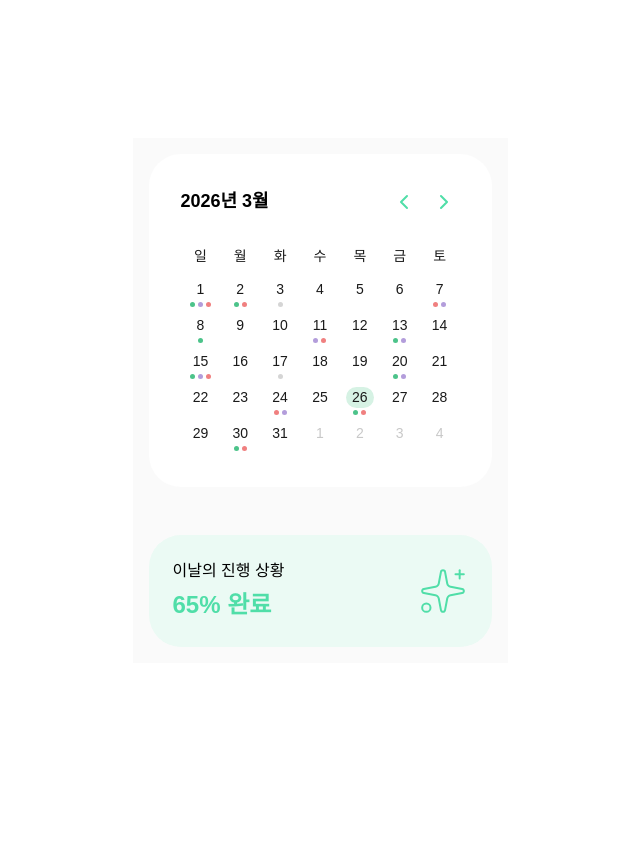
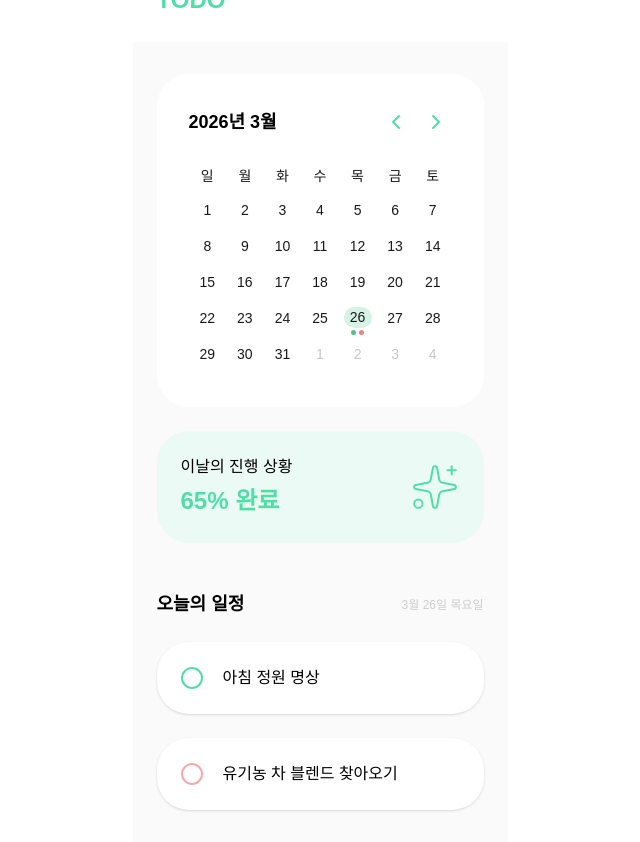
Before and after one commit to deepdive-01/goorm-todo-front, a React (Vite) app: page /calendar in a window 1280 px wide. Shown: the whole page, without its empty margins (320-960 px from the left). Before the commit the page ends 800 px from the top, so only its background shows below. Built offline with nearby package versions, Linux system fonts and the light colour scheme; a web font is replaced by a local one.

Commit message:
feat: 오늘의 일정 구현

```diff
--- /dev/null
+++ b/src/pages/calendar/components/CalendarSectionHeader.tsx
@@ -0,0 +1,20 @@
+import Text from '@/components/Text';
+
+type CalendarSectionHeaderProps = {
+  title: string;
+  dateLabel?: string;
+};
+
+export default function CalendarSectionHeader({ title, dateLabel }: CalendarSectionHeaderProps) {
+  return (
+    <header className="w-full flex justify-between items-center">
+      <h2>
+        <Text variant="heading">{title}</Text>
+      </h2>
+
+    {dateLabel && (
+        <Text variant="caption" className="text-gray-text">{dateLabel}</Text>
+    )}
+    </header>
+  );
+}
--- a/src/pages/calendar/index.tsx
+++ b/src/pages/calendar/index.tsx
@@ -1,19 +1,54 @@
 import { useState } from 'react';
+import { format } from 'date-fns';
+import { ko } from 'date-fns/locale';
+import Header from '@/components/Header';
+import CalendarSectionHeader from './components/CalendarSectionHeader';
+import TodoItem from '@/components/TodoItem';
+import Calendar, { type DayEvent } from './components/Calendar';
 import TodayProgress from './components/TodayProgress';
-import Calendar from './components/Calendar';
+
+const DUMMY_EVENTS: DayEvent[] = [
+  { date: new Date(), categories: ['focus', 'quick'] },
+];
+
+const DUMMY_TASKS = [
+  { id: '1', text: '아침 정원 명상',           category: 'focus'  as const },
+  { id: '2', text: '유기농 차 블렌드 찾아오기', category: 'quick'  as const },
+];
+
+const openTodoModal = () => {};
 
 export default function CalendarPage() {
-  const [selectedDate, setSelectedDate] = useState<Date | null>(new Date());
+  const [selectedDate, setSelectedDate] = useState<Date>(new Date());
+
+  const dateLabel = format(selectedDate, 'M월 d일 EEEE', { locale: ko });
+  const completed = DUMMY_TASKS.filter((_, i) => i === 1).length; // 임시
 
   return (
     <div className="w-full h-full flex items-center justify-center">
-      <div className="w-[375px] bg-gray-ui p-4 flex flex-col gap-12">
-        <Calendar
-          onDayClick={(date) => setSelectedDate(date)}
-        />
+      <div className="w-93.75 bg-gray-ui">
+        <Header />
+        <main className="px-6 py-8 flex flex-col gap-12 w-full">
 
-        {/* Progress */}
-        <TodayProgress/>
+          <section className="w-full flex flex-col gap-6">
+            <Calendar
+              events={DUMMY_EVENTS}
+              onDayClick={(date) => setSelectedDate(date)}
+            />
+            <TodayProgress/>
+          </section>
+
+          <section className="w-full flex flex-col gap-6">
+            <CalendarSectionHeader
+              title="오늘의 일정"
+              dateLabel={dateLabel}
+            />
+            {DUMMY_TASKS.map((task) => (
+              <TodoItem key={task.id} text={task.text} category={task.category} />
+            ))}
+          </section>
+
+        </main>
       </div>
     </div>
   );
```
